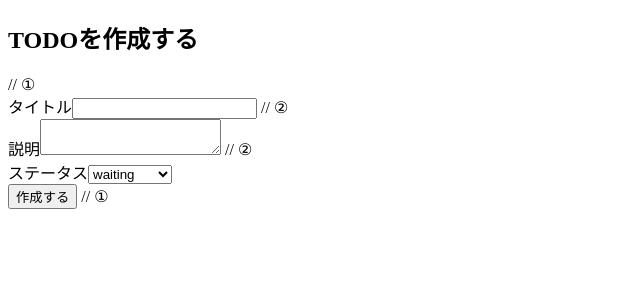
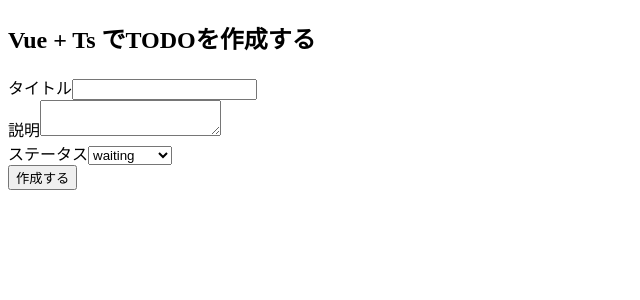
Before and after one commit to takamai0611/Vue-todo, a Vue app: page /new in a window 1280 px wide. Shown: the top 300 px of the page, without its empty margins (0-640 px from the left). Built offline with nearby package versions, Linux system fonts and the light colour scheme.

Commit message:
不要な記述を消去,text編集

```diff
--- a/src/views/AddTodo.vue
+++ b/src/views/AddTodo.vue
@@ -1,24 +1,24 @@
 <template>
-    <h2>TODOを作成する</h2>
-    <form @submit.prevent="onSubmit"> // ①
+    <h2>Vue + Ts でTODOを作成する</h2>
+    <form @submit.prevent="onSubmit">
       <div>
         <label for="title">タイトル</label>
-        <input type="text" id="title" v-model="data.title" /> // ②
+        <input type="text" id="title" v-model="data.title" />
       </div>
       <div>
         <label for="description">説明</label>
-        <textarea id="description" v-model="data.description" /> // ②
+        <textarea id="description" v-model="data.description" />
       </div>
       <div>
         <label for="status">ステータス</label>
-        <select id="status" v-model="data.status"> // ②
+        <select id="status" v-model="data.status">
           <option value="waiting">waiting</option>
           <option value="working">working</option>
           <option value="completed">completed</option>
           <option value="pending">pending</option>
         </select>
       </div>
-      <button @click="onSubmit">作成する</button> // ①
+      <button @click="onSubmit">作成する</button>
     </form>
   </template>
 
```
